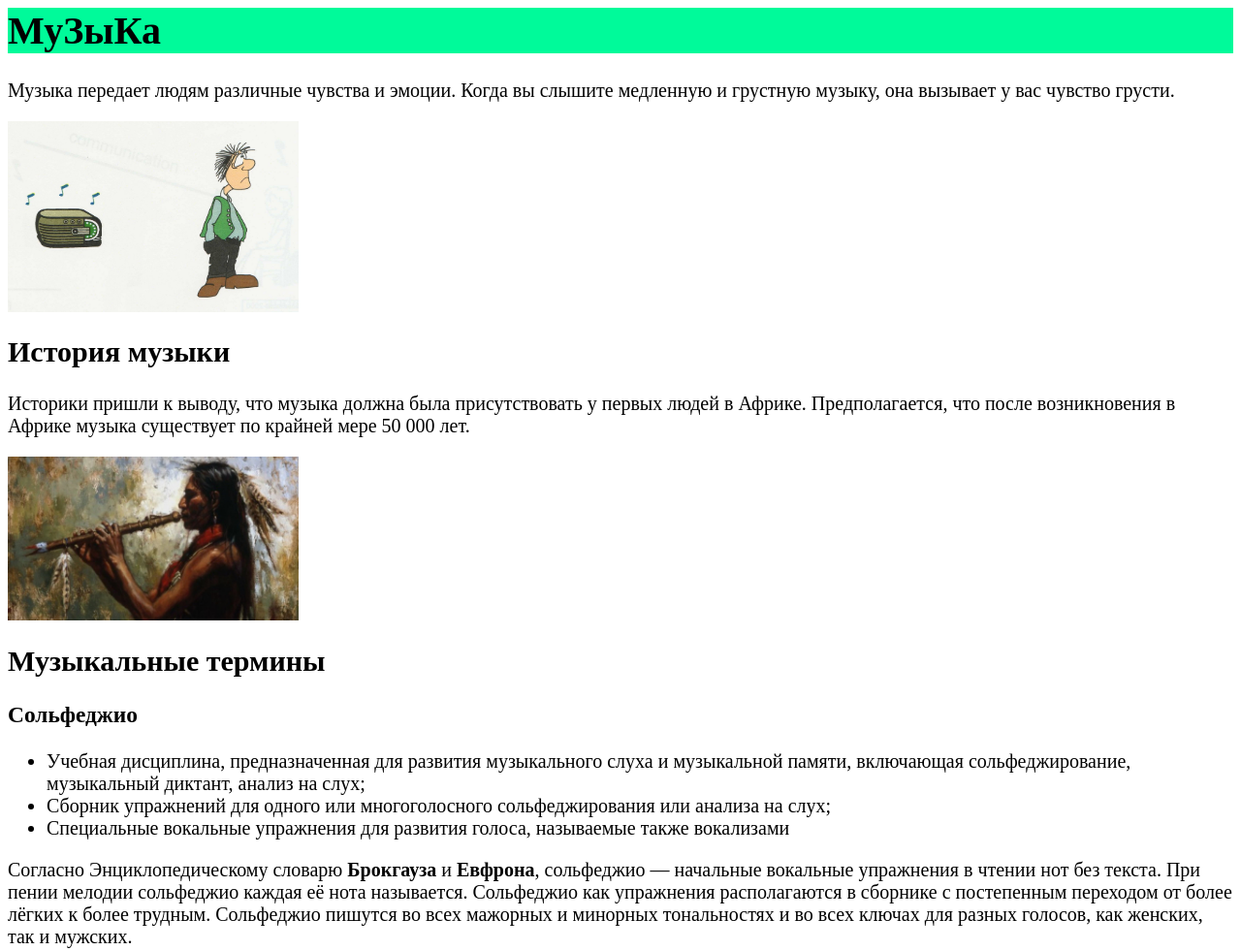
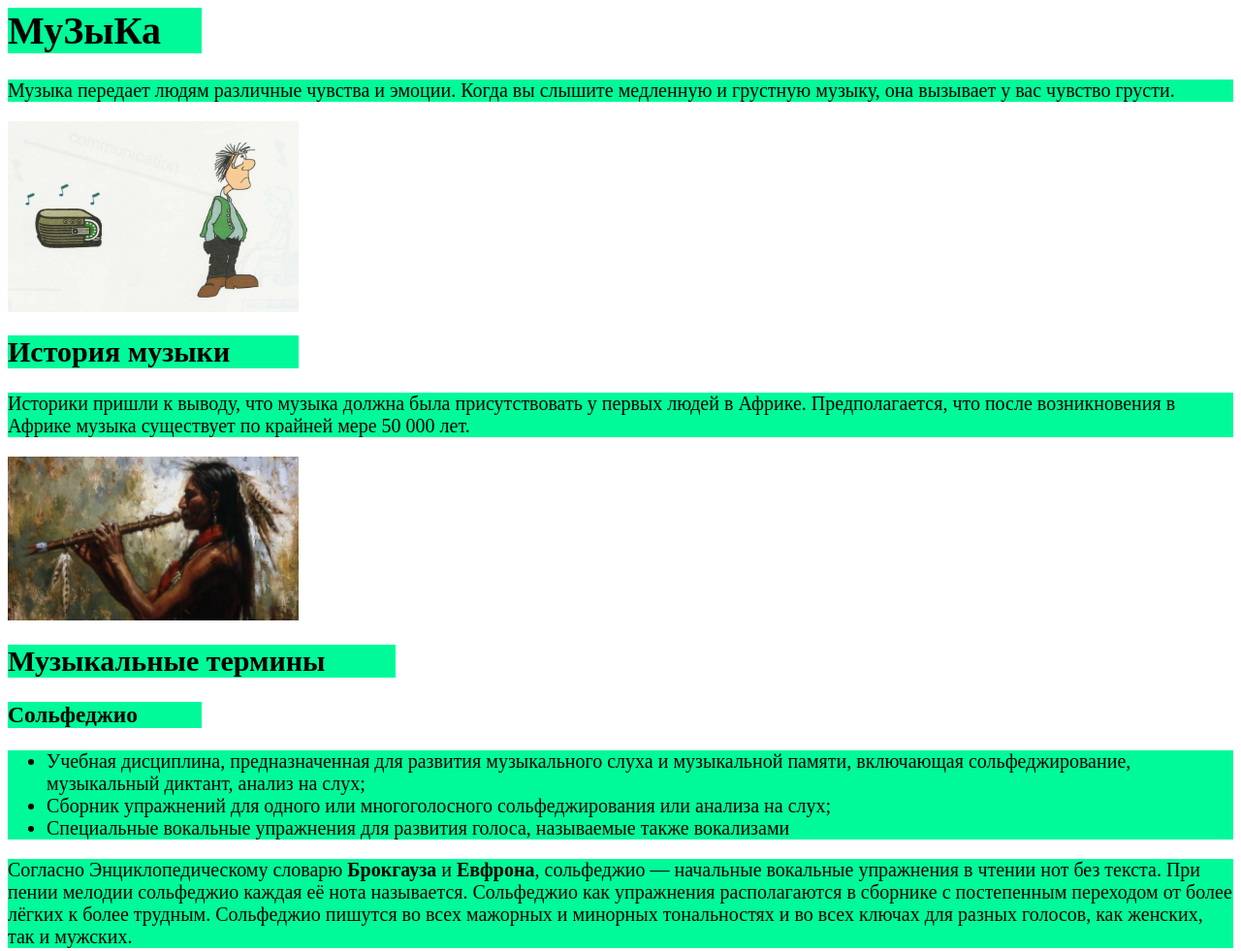
Before and after one commit to kiborgybisa/music, a plain HTML site: page index.html in a window 1280 px wide. Shown: the top 981 px of the page at 97% size. Drawn offline with Linux system fonts and the light colour scheme.

Commit message:
Update index.html

```diff
--- a/index.html
+++ b/index.html
@@ -1,19 +1,19 @@
 <html>
   <body style="font-size:20px">
-    <h1 style="background-color:MediumSpringGreen; widht:200px">МуЗыКа</h1>
-    <p>Музыка передает людям различные чувства и эмоции. Когда вы слышите медленную и грустную музыку, она вызывает у вас чувство грусти.</p>
+    <h1 style="background-color:MediumSpringGreen; width:200px">МуЗыКа</h1>
+    <p style="background-color:MediumSpringGreen">Музыка передает людям различные чувства и эмоции. Когда вы слышите медленную и грустную музыку, она вызывает у вас чувство грусти.</p>
     <img src="images/mar-8.png" width="300px">
-    <h2>История музыки</h2>
-    <p> Историки пришли к выводу, что музыка должна была присутствовать у первых людей в Африке. Предполагается, что после возникновения в Африке музыка существует по крайней мере 50 000 лет.</p>
+    <h2 style="background-color:MediumSpringGreen; width:300px">История музыки</h2>
+    <p style="background-color:MediumSpringGreen;"> Историки пришли к выводу, что музыка должна была присутствовать у первых людей в Африке. Предполагается, что после возникновения в Африке музыка существует по крайней мере 50 000 лет.</p>
     <img src="images/maxresdefault-76.jpg" width="300px">
-    <h2>Музыкальные термины</h2>
-    <h3>Cольфеджио</h3>
-    <ul>
+    <h2 style="background-color:MediumSpringGreen; width:400px">Музыкальные термины</h2>
+    <h3 style="background-color:MediumSpringGreen; width:200px">Cольфеджио</h3>
+    <ul style="background-color:MediumSpringGreen">
      <li>Учебная дисциплина, предназначенная для развития музыкального слуха и музыкальной памяти, включающая сольфеджирование, музыкальный диктант, анализ на слух;</li>
      <li>Сборник упражнений для одного или многоголосного сольфеджирования или анализа на слух;</li>
      <li>Специальные вокальные упражнения для развития голоса, называемые также вокализами</li>
     </ul>
-    <p>Согласно Энциклопедическому словарю <b>Брокгауза</b> и <b>Евфрона</b>, сольфеджио — начальные вокальные упражнения в чтении нот без текста. При пении мелодии сольфеджио каждая её нота называется. Сольфеджио как упражнения располагаются в сборнике с постепенным переходом от более лёгких к более трудным. Сольфеджио пишутся во всех мажорных и минорных тональностях и во всех ключах для разных голосов, как женских, так и мужских.</p>
+    <p style="background-color:MediumSpringGreen; widht:200px">Согласно Энциклопедическому словарю <b>Брокгауза</b> и <b>Евфрона</b>, сольфеджио — начальные вокальные упражнения в чтении нот без текста. При пении мелодии сольфеджио каждая её нота называется. Сольфеджио как упражнения располагаются в сборнике с постепенным переходом от более лёгких к более трудным. Сольфеджио пишутся во всех мажорных и минорных тональностях и во всех ключах для разных голосов, как женских, так и мужских.</p>
 
      <p>  Преимущественно пишутся сольфеджио одноголосные, но бывают двух- и трёхголосные, цель которых состоит в приучении поющего петь самостоятельно свою партию, не сбиваясь вследствие исполнения остальных партий другими голосами. В консерваториях на сольфеджио обращается особое внимание как на вернейший способ развития слуха и способности быстро и без ошибок читать музыкальную нотацию.</p>
    <h3>Диезы и Бимоли</h3>
```
